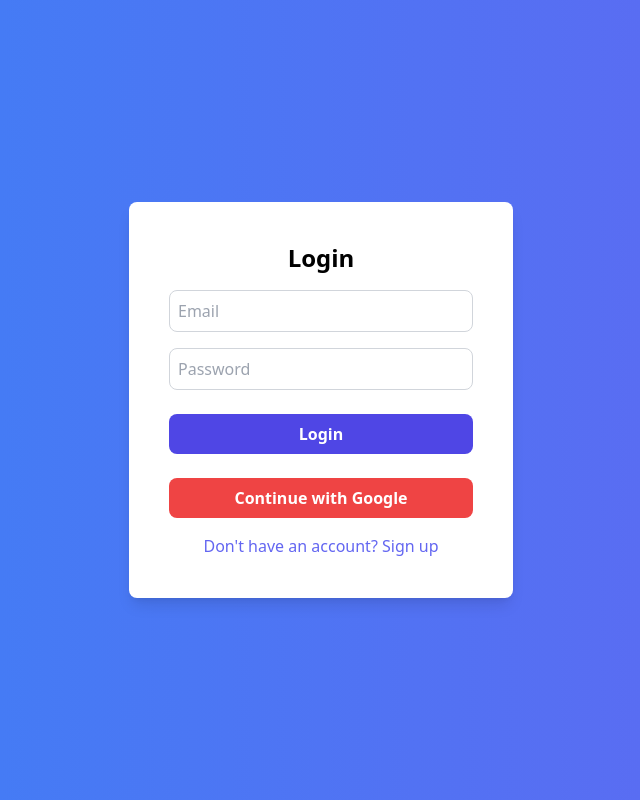
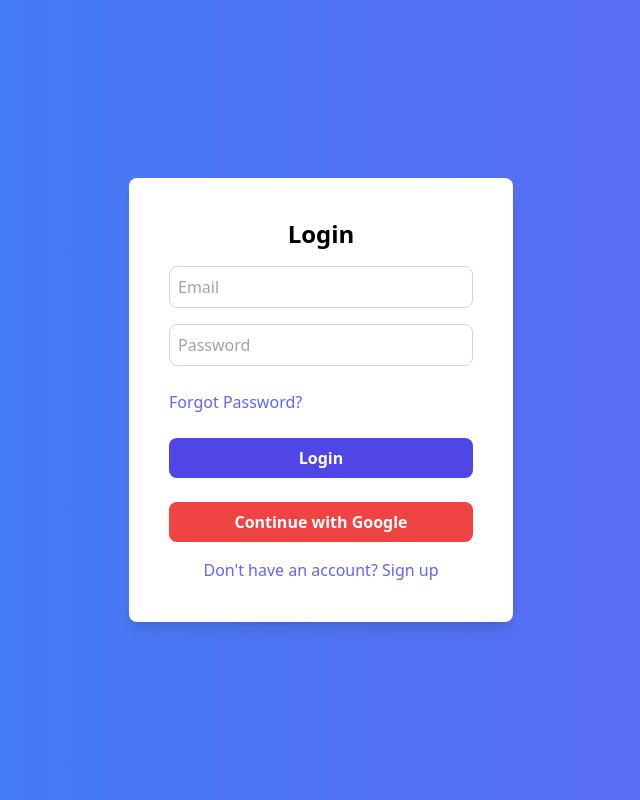
Before and after one commit to Giathi-Daniel/MentalHealthApp-Hackathon, a React (Create React App) app: page /login in a window 1280 px wide. Shown: the whole page, without its empty margins (319-959 px from the left). Built offline with nearby package versions, Linux system fonts and the light colour scheme.

Commit message:
Update login page to include reset password link

```diff
--- a/src/pages/Login.js
+++ b/src/pages/Login.js
@@ -20,6 +20,11 @@
               className="w-full p-2 border border-gray-300 rounded-lg focus:outline-none focus:ring-2 focus:ring-indigo-500"
             />
           </div>
+          <div className="flex justify-between mb-6">
+            <a href="/forgot-password" className="text-indigo-500 hover:underline">
+              Forgot Password?
+            </a>
+          </div>
           <button className="w-full bg-indigo-600 text-white py-2 rounded-lg font-semibold hover:bg-indigo-700 transition">
             Login
           </button>
```
